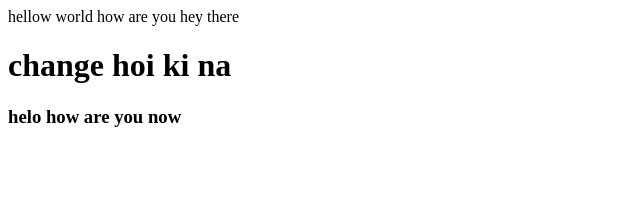
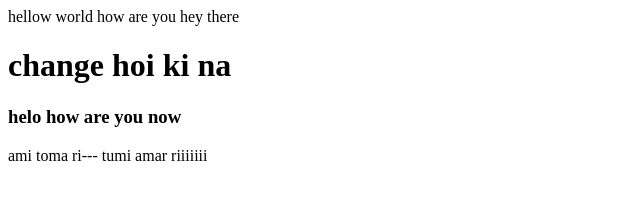
Before and after one commit to alamgiraub28/my-first-website, a plain HTML site: page index.html in a window 1280 px wide. Shown: the whole page, without its empty margins (0-640 px from the left). Drawn offline with Linux system fonts and the light colour scheme.

Commit message:
new content

```diff
--- a/index.html
+++ b/index.html
@@ -10,5 +10,7 @@
     how are you hey there
     <h1>change hoi ki na</h1>
     <h3>helo how are you now</h3>
+
+    <p>ami toma ri--- tumi amar riiiiiii</p>
 </body>
 </html>
```
